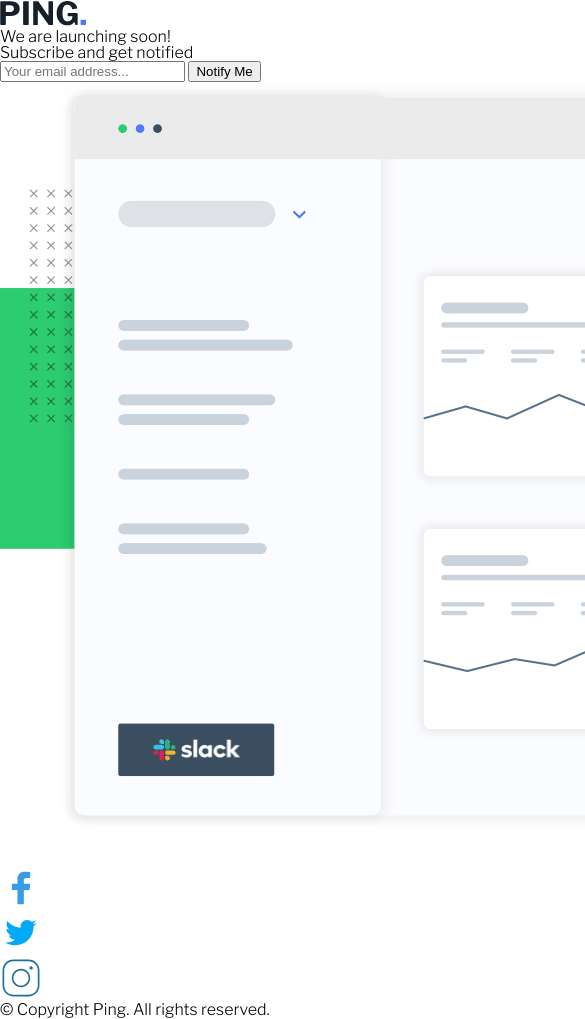
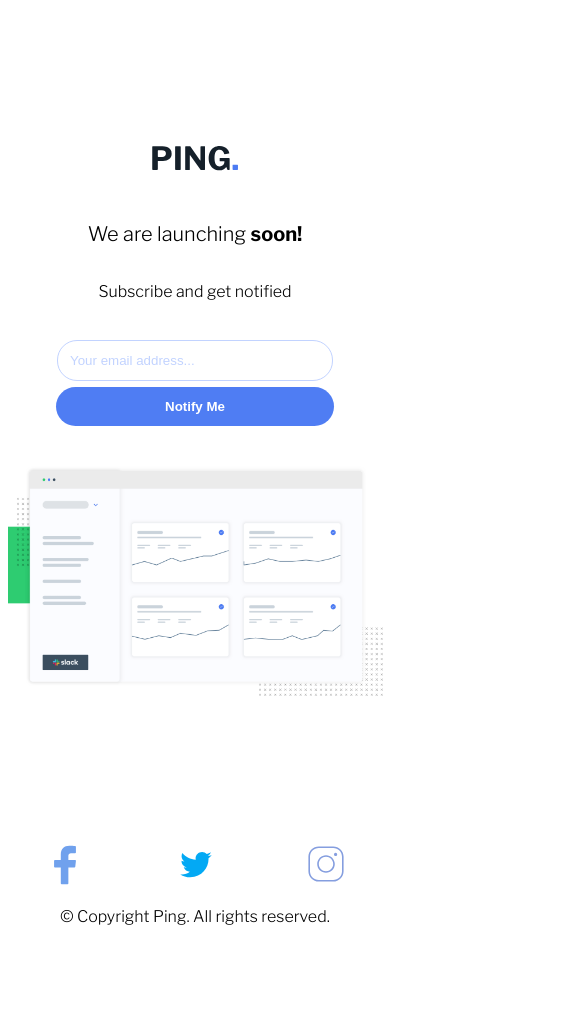
Before and after one commit to IsaacAndra/Coming-Soon-Page, a plain HTML site: page index.html in a window 390 px wide. Shown: the top 1019 px of the page, 585 px wide, since content can reach past the window. After the commit the page ends 926 px from the top, so only its background shows below. Drawn offline with nearby package versions, Linux system fonts and the light colour scheme.

Commit message:
Css Finished (Mobile)

```diff
--- a/index.html
+++ b/index.html
@@ -23,8 +23,8 @@
       <div class="email__form">
         <form class="email__input">
           <input type="email" name="email" id="email" placeholder="Your email address..." required>
-          <button type="submit">Notify Me</button>
         </form>
+        <button type="submit">Notify Me</button>
       </div>
       <div class="image">
         <img src="./images/illustration-dashboard.png" alt="Dashboard">
@@ -35,7 +35,7 @@
         <li class="rodape__itens">
             <a
               href="http://facebook.com">
-              <img src="./images/icons8-f-do-facebook.svg" alt="Logo facebook">
+              <img src="./images/icons8-f-do-facebook (1).svg" alt="Logo facebook">
             </a>
         </li>
         <li class="rodape__itens">
@@ -47,7 +47,7 @@
         <li class="rodape__itens">
           <a
             href="http://instagram.com">
-            <img src="./images/icons8-instagram-42.svg" alt="Logo instagram">
+            <img src="./images/icons8-instagram.svg" alt="Logo instagram">
           </a>
         </li>
       </ul>
--- /dev/null
+++ b/styles/footer.css
@@ -0,0 +1,20 @@
+.rodape {
+    text-align: center;
+
+}
+
+.rodape__content {
+    display: flex;
+    justify-content: space-around;
+    margin-bottom: 20px;
+}
+
+.rodape__itens {
+    transition: .2s;
+}
+
+.rodape__itens:hover {
+    background: var(--primary-color);
+    border-radius: 50px;
+    align-self: center;
+}
--- /dev/null
+++ b/styles/main.css
@@ -0,0 +1,64 @@
+.principal {
+    height: 100vh;
+}
+
+.container {
+    width: 100vw;
+    height: 100vh;
+    margin: auto;
+    display: flex;
+    flex-direction: column;
+    justify-content: center;
+    gap: 40px;
+    text-align: center;
+    max-width: 375px;
+    background: var(--bg-container);
+}
+
+.email__descricao img{
+    margin-bottom: 50px;
+}
+
+.email__titulo {
+    font-size: 20px;
+    font-weight: 500;
+    margin-bottom: 40px;
+}
+
+.email__titulo b{
+    font-weight: bold;
+}
+
+.email__form {
+    display: flex;
+    flex-direction: column;
+    gap: 6px;
+}
+
+.email__input input {
+    width: 250px;
+    padding: 12px;
+    color: var(--secundary-blue);
+    border: 1px solid var(--secundary-blue);
+    border-radius: 20px;
+}
+
+.email__input input::placeholder {
+    color: var(--secundary-blue);
+}
+
+.email__form button {
+    width: 300px;
+    max-width: 278px;
+    font-weight: 600;
+    border: none;
+    background: var(--primary-color);
+    color: var(--bg-container);
+    padding: 12px;
+    border-radius: 20px;
+    align-self: center;
+}
+
+.image img {
+    max-width: 100%;
+}
--- a/styles/style.css
+++ b/styles/style.css
@@ -1,9 +1,12 @@
 @import url('./reset.css');
+@import url('./main.css');
+@import url('./footer.css');
 
 :root {
     --primary-color: hsl(223, 87%, 63%);
     --secundary-blue: hsl(223, 100%, 88%);
     --secundary-red: hsl(354, 100%, 66%);
-    --bg-body: hsl(0, 0%, 59%);
+    --bg-body: hsl(0, 0%, 89%);
+    --bg-container: #fff;
     --dark-blue: hsl(209, 33%, 12%);
 }
```
Also changed, not shown: images/icons8-f-do-facebook (1).svg (added), images/icons8-f-do-facebook.svg (deleted), images/icons8-instagram.svg (added).
